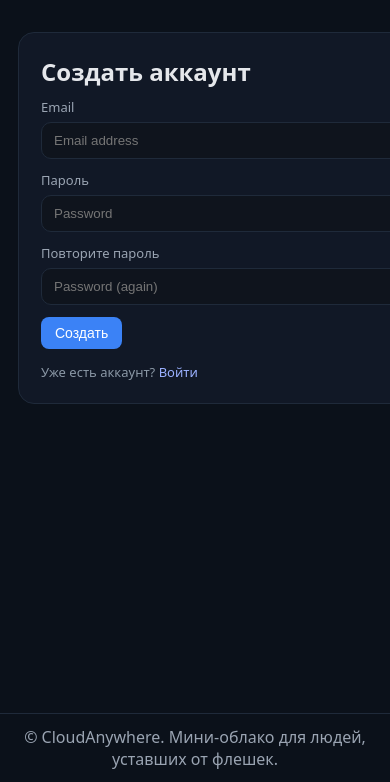
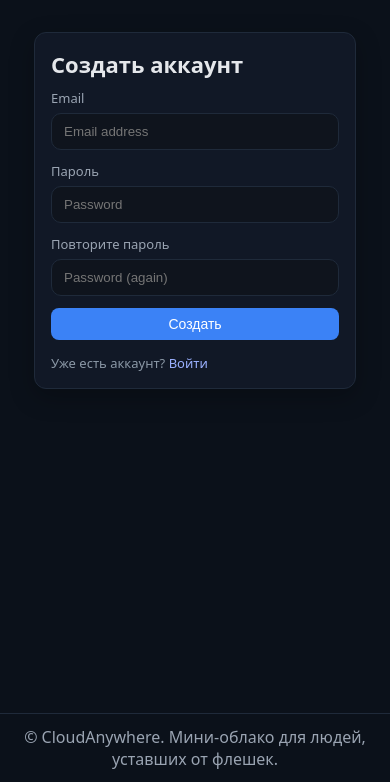
Before and after one commit to MrMooNeR/cloud, a Django app: page /account/signup/ in a window 390 px wide; the page is wider, and only the part inside the window is pictured. Shown: the part 62-844 px from the top of that part. Run offline with Django 5.2, Linux system fonts and the light colour scheme.

Commit message:
feat(ui): адаптирован layout под мобильные устройства, фикс выравнивания после регистрации

```diff
--- a/templates/account/signup.html
+++ b/templates/account/signup.html
@@ -3,14 +3,67 @@
 
 {% block content %}
 <style>
-  .auth-wrap{display:grid;place-items:start;max-width:760px;margin:0 auto}
-  .auth-card{width:560px;background:var(--card);border:1px solid var(--line);border-radius:16px;padding:22px}
-  .row{display:grid;gap:6px;margin-bottom:12px}
-  label{font-size:13px;color:#9aa4b2}
-  input[type="email"],input[type="text"],input[type="password"]{width:100%;padding:10px 12px;border-radius:10px;border:1px solid var(--line);background:#0f141d;color:#e5e7eb}
-  .errors{color:#ffb4b4;font-size:13px}
-  .muted{color:#8b98a6;font-size:13px}
-  .link{color:#9bb1ff}
+  .auth-wrap{
+    display:grid;
+    place-items:start;
+    max-width: 840px;
+    margin: 0 auto;
+    padding: 0 16px 24px;
+  }
+  .auth-card{
+    width: 560px;
+    background: var(--card);
+    border: 1px solid var(--line);
+    border-radius: 16px;
+    padding: 22px;
+    box-shadow: var(--shadow, 0 0 0 rgba(0,0,0,0));
+  }
+
+  .row{ display:grid; gap: 6px; margin-bottom: 12px; }
+  .row:last-child{ margin-bottom: 0; }
+
+  label{ font-size: 13px; color: var(--muted, #9aa4b2); }
+
+  /* поля как в логине, но без сюрпризов */
+  .auth-card input[type="email"],
+  .auth-card input[type="text"],
+  .auth-card input[type="password"]{
+    width: 100%;
+    padding: 10px 12px;
+    border-radius: 10px;
+    border: 1px solid var(--line);
+    background: #0f141d;
+    color: #e5e7eb;
+    outline: none;
+    transition: border-color .15s ease, box-shadow .15s ease;
+  }
+  body[data-theme="light"] .auth-card input[type="email"],
+  body[data-theme="light"] .auth-card input[type="text"],
+  body[data-theme="light"] .auth-card input[type="password"]{
+    background: #ffffff;
+    color: #0b0f19;
+  }
+  .auth-card input:focus{
+    border-color: var(--primary, #3867ff);
+    box-shadow: 0 0 0 3px rgba(56,103,255,.15);
+  }
+
+  .errors{ color:#ffb4b4; font-size:13px; }
+  .muted{ color:#8b98a6; font-size:13px; }
+  .link{ color:#9bb1ff; text-decoration: none; }
+  .link:hover{ text-decoration: underline; }
+
+  /* мобильная адекватность */
+  @media (max-width: 640px){
+    .auth-wrap{ place-items: stretch; }
+    .auth-card{
+      width: 100%;
+      padding: 16px;
+      border-radius: 12px;
+    }
+    .auth-card h2{ font-size: 22px; }
+    .btn.primary{ width: 100%; }
+  }
 </style>
 
 <div class="auth-wrap">
--- a/templates/base.html
+++ b/templates/base.html
@@ -140,6 +140,95 @@
 
     #themeMenu { display: none !important; }
     .ic{width:18px;height:18px;display:block;line-height:0}
+
+    /* ===== Mobile fixes for Files/Dashboard ===== */
+    main { overflow-x: hidden; }
+
+    /* 820px: сайдбар наверх, контент под ним, сетка попроще */
+    @media (max-width: 820px){
+      .container{
+        display: grid;
+        grid-template-columns: 1fr;      /* одна колонка */
+        gap: 16px;
+        align-items: start;
+      }
+      .sidebar{
+        position: static;
+        width: auto;
+        margin: 0 16px;                  /* дыхание у краёв */
+      }
+      .sidebar .card{
+        padding: 14px;
+      }
+      .menu .item{
+        height: auto;
+        padding: 12px 14px;
+      }
+
+      .files-header,
+      .files-toolbar{
+        padding: 0 16px;
+        gap: 8px;
+        justify-content: space-between;
+        flex-wrap: wrap;
+      }
+
+      .file-grid{
+        display: grid;
+        grid-template-columns: repeat(2, minmax(140px, 1fr)); /* 2 колонки */
+        gap: 12px;
+        padding: 0 16px 16px;
+      }
+
+      .file-card{
+        border-radius: 14px;
+      }
+      .file-card .thumb{
+        border-radius: 12px;
+        height: 150px;                   /* фиксированная, но невысокая обложка */
+        overflow: hidden;
+      }
+    }
+
+    /* 520px: всё в одну колонку, кнопки на всю ширину */
+    @media (max-width: 520px){
+      .sidebar{ margin: 0 12px; }
+      .file-grid{
+        grid-template-columns: 1fr;      /* одна колонка */
+        padding: 0 12px 12px;
+        gap: 10px;
+      }
+      .btn.primary,
+      .btn{
+        width: 100%;
+      }
+    }
+
+    /* картинки в карточках не рвут макет */
+    .file-card .thumb img{
+      width: 100%;
+      height: 100%;
+      object-fit: cover;
+      display: block;
+    }
+
+    /* заголовки/текст не вываливаются */
+    .file-card .title,
+    .file-card .meta{
+      overflow: hidden;
+      text-overflow: ellipsis;
+      white-space: nowrap;
+    }
+
+    /* чтобы «тосты» не перекрывались при малой ширине */
+    .toast-wrap{
+      max-width: calc(100vw - 24px);
+      right: 12px;
+      left: 12px;
+      margin-left: auto;
+      margin-right: 0;
+    }
+
   </style>
 </head>
 <body>
```
